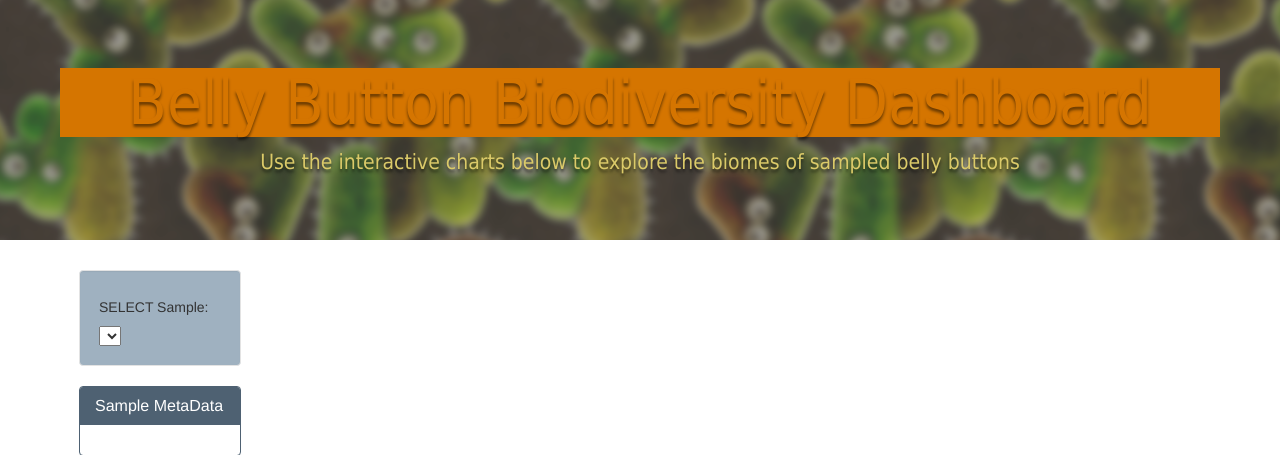
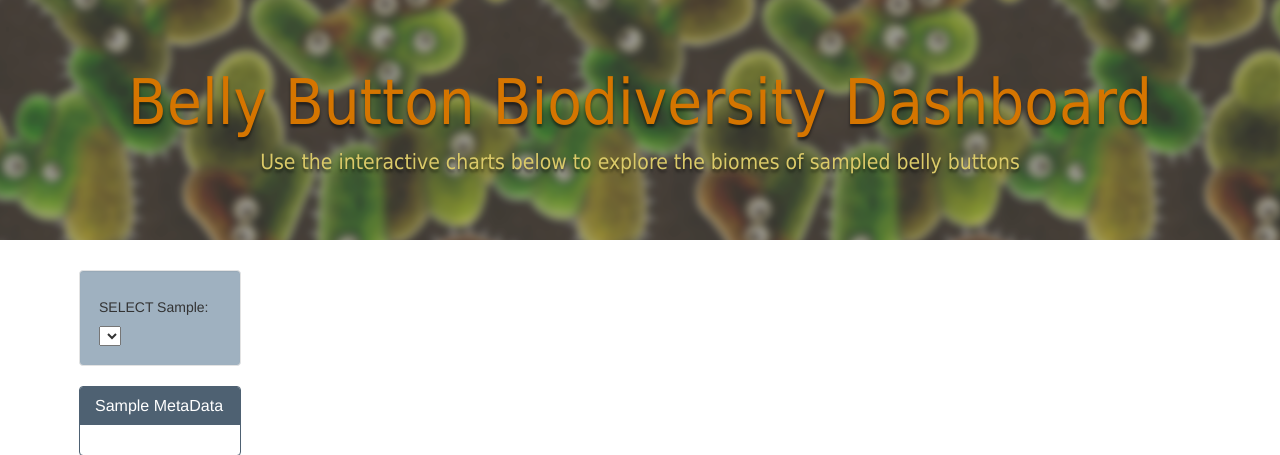
Before and after one commit to vlarie/UTDAVbcInteractiveViz-Dash, a Flask app: page / in a window 1280 px wide. Shown: the top 455 px of the page. Run offline with Flask 2, Linux system fonts and the light colour scheme; data that the repository does not hold is empty; some libraries are stand-ins or nearby versions.

Commit message:
Updates to #jumbo and h1

```diff
--- a/static/css/style.css
+++ b/static/css/style.css
@@ -31,7 +31,7 @@ td {
 
 h1 {
     color: #D57500!important;
-    background: #D57500;
+    background: transparent!important;
     text-shadow: 0px 3px 3px rgba(0,0,0,.5);
     font-family: Tahoma;
 }
```
